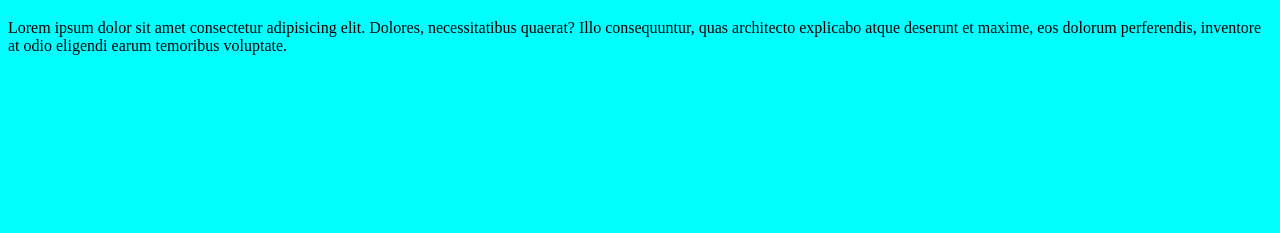
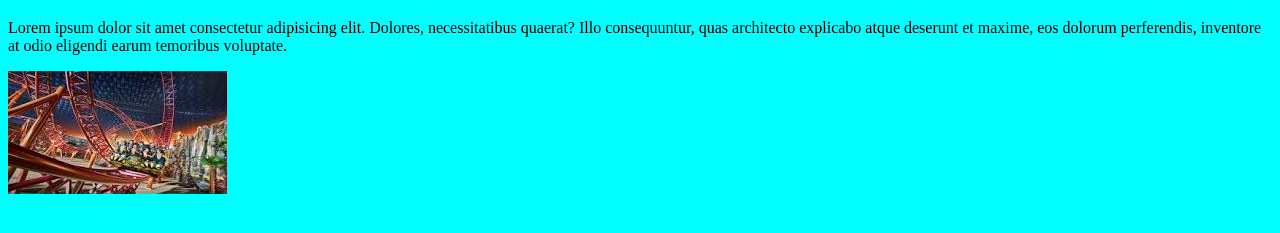
Before and after one commit to Paqo1991/gitdas, a plain HTML site: page index.html in a window 1280 px wide. Shown: the part 61-294 px from the top of the page. Drawn offline with Linux system fonts and the light colour scheme.

Commit message:
nkar ekav

```diff
--- a/index.html
+++ b/index.html
@@ -13,6 +13,7 @@
     <p>Lorem ipsum dolor sit amet consectetur adipisicing elit. Dolores, necessitatibus quaerat? Illo consequuntur, quas
         architecto explicabo atque deserunt et maxime, eos dolorum perferendis, inventore at odio eligendi earum
         temoribus voluptate.</p>
+        <img src="./images.jpeg" alt="">
 </body>
 
 </html>
```
Also changed, not shown: images.jpeg (added).
